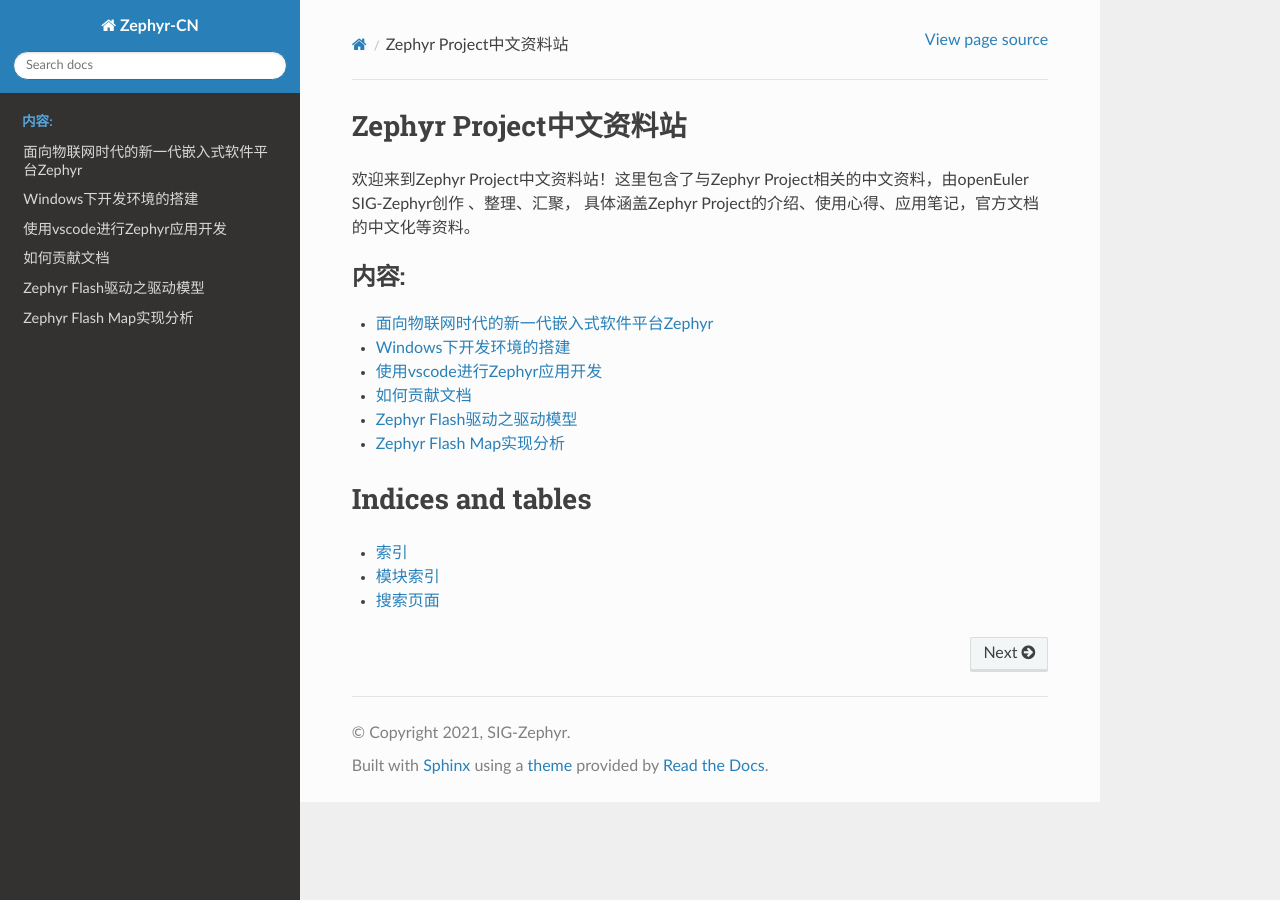
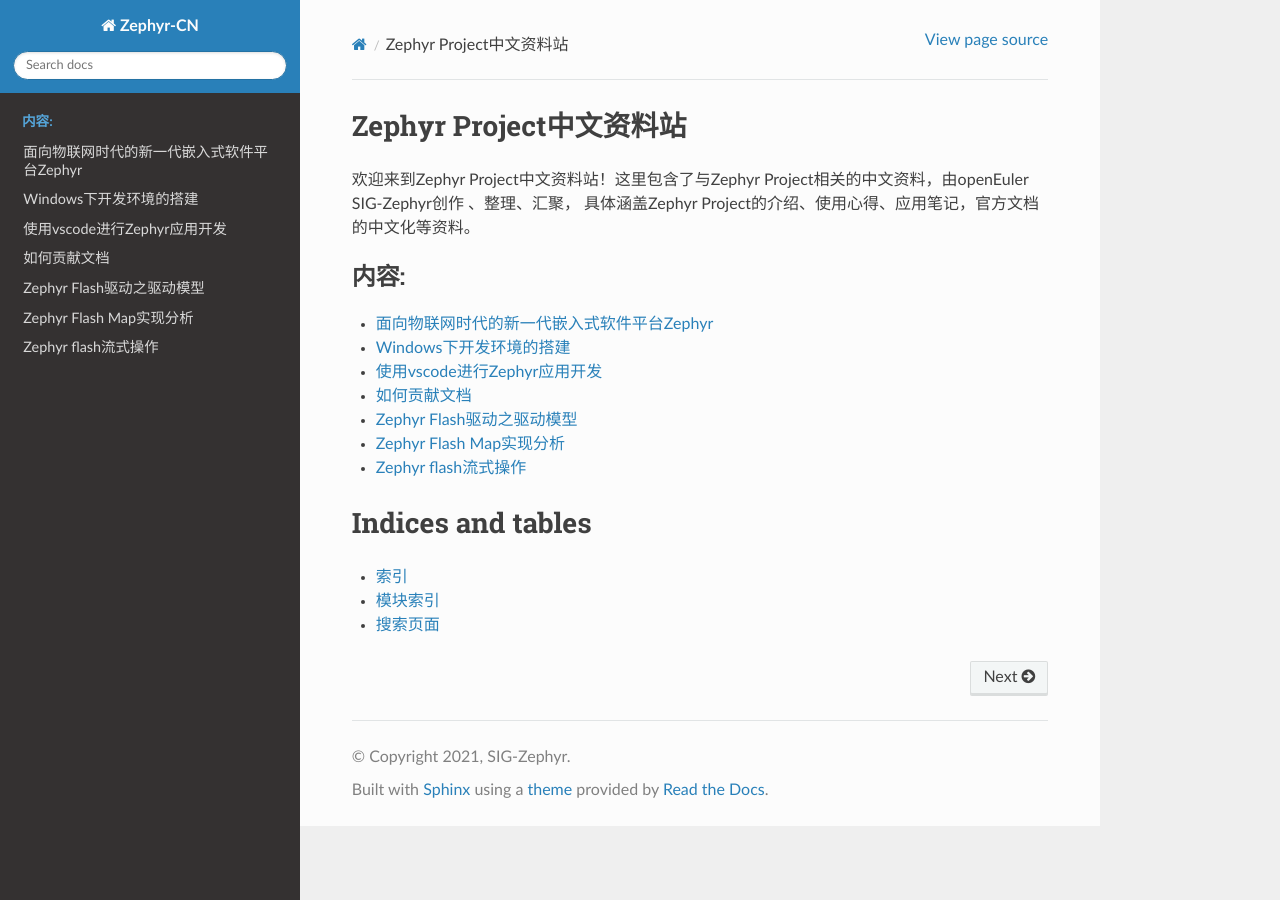
Before and after one commit to openeuler-mirror/zephyr-cn, a Sphinx documentation site: the page built from doc/source/index.rst, in a window 1280 px wide. Built offline with Sphinx 7.4.7 and the Read the Docs theme 2.0.0, drawn with Linux system fonts in a browser that asks for light colours; part of the change alters nothing that is shown.

Commit message:
doc: flash stream
Analysis of the implementation mechanism of flash stream.

Signed-off-by: Frank Li <lgl88911@163.com>

```diff
--- /dev/null
+++ b/doc/source/develop/subsys/storage/flash_stream.rst
@@ -0,0 +1,582 @@
+.. _develop_subsys_storage_flash_stream:
+
+Zephyr flash流式操作
+#########################
+
+本文分析Zephyr的flash流式操作如何实现。
+
+概述
+=====
+
+Flash在写入前必须擦除，擦除有page的限制，写入根据设备的不同可能会有对齐的限制。由于其操作的特殊性Flash无法直接接受流式数据的写入(连续的大小不定的数据)，为应对该情况Zephyr对flash驱动进行了封装提供stream_flash，用于支持流式数据的写入。
+stream_flash模块的特性如下：
+
+* 提供缓存，将流式数据收集到指定量后再写入到Flash
+* 支持缓存回读
+* 支持断电恢复机制
+
+stream_flash最典型的应用就是DFU升级，在Zephyr中DFU升级和coredump写入flash都使用了stream_flash。
+
+API
+====
+
+API说明
+~~~~~~~
+
+flash_stream的API声明在\ ``include/storage/stream_flash.h``\中，这里做注释说明
+
+.. code:: c
+
+    /**
+    * @brief 初始化flash_stream.
+    *
+    * @param ctx flash_stream的上下文，相关的管理数据都保存在其中
+    * @param fdev flash_stream使用的flash设备，流式数据将写入该设备
+    * @param buf flash_stream使用的缓存，写入的流式数据将先保存到该缓存
+    * @param buf_len 缓存大小，不能大于flash page尺寸，并按照flash的最小可写单位write-block-size对齐。
+    * @param offset flash设备中的偏移地址
+    * @param size 最大可写入量。当设置为0时表示可以从offset开始一直写到flash末尾
+    * @param cb 每次flash写操作完成后就会调用这个回调
+    *
+    * @return 0为成功，负数为失败
+    */
+    int stream_flash_init(struct stream_flash_ctx *ctx, const struct device *fdev,
+                uint8_t *buf, size_t buf_len, size_t offset, size_t size,
+                stream_flash_callback_t cb);
+
+    /**
+    * @brief  写入数据到flash stream
+    *
+    * @param ctx flash_stream的上下文
+    * @param data 写入数据指针
+    * @param len 写入数据长度
+    * @param flush 最后一笔写入时使用true强制写入到flash内，当为false时只有在stream_flash满时才会写flash
+    *
+    * @return 0为成功，负数为失败
+    */
+    int stream_flash_buffered_write(struct stream_flash_ctx *ctx, const uint8_t *data,
+                    size_t len, bool flush);
+
+    /**
+    * @brief 获取目前有多少数据被写入到flash.
+    *
+    * @param ctx flash_stream的上下文
+    *
+    * @return 已写入到flash的数据长度.
+    */
+    size_t stream_flash_bytes_written(struct stream_flash_ctx *ctx);
+
+
+在配置`CONFIG_STREAM_FLASH_ERASE=y`的情况下提供擦除API
+
+.. code:: c
+
+    /**
+    * @brief 擦除flash页
+    *
+    * @param ctx flash_stream的上下文
+    * @param off 擦除off所在页面
+    *
+    * @return 0为成功，负数为失败
+    */
+    int stream_flash_erase_page(struct stream_flash_ctx *ctx, off_t off);
+
+
+在配置`CONFIG_STREAM_FLASH_PROGRESS=y`的情况下提供恢复机制API
+
+.. code:: c
+
+    /**
+    * @brief 加载上一次保存的写入进度到flash_stream上下文中
+    *
+    * @param ctx flash_stream的上下文
+    * @param settings_key setting模块中标识进度的key
+    *
+    * @return 0为成功，负数为失败
+    */
+    int stream_flash_progress_load(struct stream_flash_ctx *ctx,
+                    const char *settings_key);
+
+    /**
+    * @brief 保存当前flash_stream的写进度 .
+    *
+    * @param ctx flash_stream的上下文
+    * @param settings_key setting模块中标识进度的key
+    *
+    * @return 0为成功，负数为失败
+    */
+    int stream_flash_progress_save(struct stream_flash_ctx *ctx,
+                    const char *settings_key);
+
+    /**
+    * @brief 清除flash_stream保存的进度.
+    *
+    * @param ctx flash_stream的上下文
+    * @param settings_key setting模块中标识进度的key
+    *
+    * @return 0为成功，负数为失败
+    */
+    int stream_flash_progress_clear(struct stream_flash_ctx *ctx,
+                    const char *settings_key);
+
+
+使用示例
+~~~~~~~~
+
+这里做简单的使用示例如下注释，当不需要做断电恢复时，移除\ ``stream_flash_progress_xxx``\相关流程即可
+
+.. code:: c
+
+    #define STREAM_FLASH_KEY    "prop/stream_flash_key"
+
+    struct stream_flash_ctx stream_flash;
+
+    int data_verify(uint8_t *buf, size_t len, size_t offset)
+    {
+        //校验回读数据
+        ...
+
+        //通知显示当前下载进度last_writed
+        size_t last_writed = stream_flash_bytes_written()
+        ....
+
+        //保存当前下载进度
+        stream_flash_progress_save(&stream_flash, STREAM_FLASH_KEY);
+
+        //返回0表示校验通过
+        return 0;
+    }
+
+    void download_task(void)
+    {
+        const struct device *fdev = device_get_binding(FLASH_NAME);
+        uint_t buf[64*1024];
+
+        //设用FLASH_NAME设备
+        //缓存为buf，大小为64K
+        //stream_flash，位于flash的0x100000处，大小为3M
+        int stream_flash_init(&stream_flash, fdev,
+                                buf, sizeof(buf), 0x100000, 3*1024*1024,
+                                data_verify);
+
+        //加载上次位置
+        stream_flash_progress_load(&stream_flash, STREAM_FLASH_KEY);
+
+        //读取上次写入的位置，通知从该处下载数据
+        size_t last_writed = stream_flash_bytes_written()
+        .... nodify(last_writed)
+
+        while(1){
+            uint8 rev_buf[32];
+            size_t rev_len;
+            //接收数据
+            int finish = revice(rev_buf, &rev_len);
+
+            if(finish){
+                //下载完所有数据成做flush写
+                stream_flash_buffered_write(&stream_flash, rev_buf, rev_len, true);
+                //清除下载进度，退出下载
+                stream_flash_progress_clear(&stream_flash, STREAM_FLASH_KEY);
+                break;
+            }else{
+                //写入当前下载数据，继续下载
+                stream_flash_buffered_write(&stream_flash, rev_buf, rev_len, false);
+            }
+        }
+    }
+
+
+
+实现分析
+========
+
+stream flash实现的核心就是将数据缓存到buffer中，当buffer满后一次性写入到flash。通过\ ``struct stream_flash_ctx``\进行管理
+
+.. code:: c
+
+    struct stream_flash_ctx {
+        uint8_t *buf; //写缓存，写入数据时先保存在该buffer中
+        size_t buf_len; //写缓存的长度
+        size_t buf_bytes; //写缓存中有效数据的长度
+        const struct device *fdev; //stream_flash操控的flash device，数据实际要被写入到该flash设备上
+        size_t bytes_written; //总计写了多少数据到flash
+        size_t offset; //stream_flash从flash内该偏移地址开始使用
+        size_t available; //flash内还剩多少区域可以被stream_flash使用
+        stream_flash_callback_t callback; //每写一次flash，调用一次该callback
+    #ifdef CONFIG_STREAM_FLASH_ERASE
+        off_t last_erased_page_start_offset; //上一次擦除flash page所在的地址
+    #endif
+    };
+
+各字段图示如下，后面的分析可以参考该图进行理解
+
+.. image:: ../../../images/develop/subsys/storage/stream_flash.png
+
+初始化
+~~~~~~
+
+stream flash初始化主要完成：对setting系统的初始化用于存储下载进度，完成对\ ``struct stream_flash_ctx``\的初始化赋值。
+
+.. code:: c
+
+    int stream_flash_init(struct stream_flash_ctx *ctx, const struct device *fdev,
+                uint8_t *buf, size_t buf_len, size_t offset, size_t size,
+                stream_flash_callback_t cb)
+    {
+        if (!ctx || !fdev || !buf) {
+            return -EFAULT;
+        }
+
+    //初始化setting子系统，为存储下载进度做准备
+    #ifdef CONFIG_STREAM_FLASH_PROGRESS
+        int rc = settings_subsys_init();
+
+        if (rc != 0) {
+            LOG_ERR("Error %d initializing settings subsystem", rc);
+            return rc;
+        }
+    #endif
+
+        struct _inspect_flash inspect_flash_ctx = {
+            .buf_len = buf_len,
+            .total_size = 0
+        };
+
+        //缓存的长度必须与write-block-size对齐
+        if (buf_len % flash_get_write_block_size(fdev)) {
+            LOG_ERR("Buffer size is not aligned to minimal write-block-size");
+            return -EFAULT;
+        }
+
+        //遍历flash的页，计算flash的大小
+        flash_page_foreach(fdev, find_flash_total_size, &inspect_flash_ctx);
+
+        /* The flash size counted should never be equal zero */
+        if (inspect_flash_ctx.total_size == 0) {
+            return -EFAULT;
+        }
+
+        //检查stream_flash使用的范围是否在flash内
+        if ((offset + size) > inspect_flash_ctx.total_size ||
+            offset % flash_get_write_block_size(fdev)) {
+            LOG_ERR("Incorrect parameter");
+            return -EFAULT;
+        }
+
+        //初始化flash_stream管理上下文
+        ctx->fdev = fdev;
+        ctx->buf = buf;
+        ctx->buf_len = buf_len;
+        ctx->bytes_written = 0;
+        ctx->buf_bytes = 0U;
+        ctx->offset = offset;
+        //计算flash_stream实际可使用的flash空间，size为0时，就是从offset开始到flash结束的长度
+        ctx->available = (size == 0 ? inspect_flash_ctx.total_size - offset :
+                        size);
+        ctx->callback = cb;
+
+    #ifdef CONFIG_STREAM_FLASH_ERASE
+        ctx->last_erased_page_start_offset = -1;
+    #endif
+
+        return 0;
+    }
+
+
+写入
+~~~~
+
+.. code:: c
+
+    int stream_flash_buffered_write(struct stream_flash_ctx *ctx, const uint8_t *data,
+                    size_t len, bool flush)
+    {
+        int processed = 0;
+        int rc = 0;
+        int buf_empty_bytes;
+
+        if (!ctx) {
+            return -EFAULT;
+        }
+
+        //计算flash内剩余的空间是否能容纳还没写入的数据总长度
+        if (ctx->bytes_written + ctx->buf_bytes + len > ctx->available) {
+            return -ENOMEM;
+        }
+
+        //写入flash_stream数据比缓存空间大时，先将缓存空间填满，再写入到flash
+        while ((len - processed) >=
+            (buf_empty_bytes = ctx->buf_len - ctx->buf_bytes)) {
+            //填满缓存空间
+            memcpy(ctx->buf + ctx->buf_bytes, data + processed,
+                buf_empty_bytes);
+
+            //将缓存空间数据写到flash
+            ctx->buf_bytes = ctx->buf_len;
+            rc = flash_sync(ctx);
+
+            if (rc != 0) {
+                return rc;
+            }
+
+            processed += buf_empty_bytes;
+        }
+
+        //剩余的数据不足以填满缓存空间的，就保留在缓存空间
+        if (processed < len) {
+            memcpy(ctx->buf + ctx->buf_bytes,
+                data + processed, len - processed);
+            ctx->buf_bytes += len - processed;
+        }
+
+        //如果指定flush，无论缓存空间剩多少都一次性写入到flash中
+        if (flush && ctx->buf_bytes > 0) {
+            rc = flash_sync(ctx);
+        }
+
+        return rc;
+    }
+
+
+flash写入流程，由于缓存的大小小于页，因此写入可以直接以页来操作
+
+.. code:: c
+
+    static int flash_sync(struct stream_flash_ctx *ctx)
+    {
+        int rc = 0;
+        //计算flash内写入地址
+        size_t write_addr = ctx->offset + ctx->bytes_written;
+        size_t buf_bytes_aligned;
+        size_t fill_length;
+        uint8_t filler;
+
+
+        if (ctx->buf_bytes == 0) {
+            return 0;
+        }
+
+        //擦除页，页所在位置由写入数据最后一byte位置计算而得
+        if (IS_ENABLED(CONFIG_STREAM_FLASH_ERASE)) {
+
+            rc = stream_flash_erase_page(ctx,
+                            write_addr + ctx->buf_bytes - 1);
+            if (rc < 0) {
+                LOG_ERR("stream_flash_erase_page err %d offset=0x%08zx",
+                    rc, write_addr);
+                return rc;
+            }
+        }
+
+        //写入的数据不能和write-block-size对齐时，未对齐部分填入擦除flash后的值，通常时0xff
+        //该操作只会在最后一笔数据flush发生
+        fill_length = flash_get_write_block_size(ctx->fdev);
+        if (ctx->buf_bytes % fill_length) {
+            fill_length -= ctx->buf_bytes % fill_length;
+            filler = flash_get_parameters(ctx->fdev)->erase_value;      //获取擦除flash后的值，通常是0xff
+
+            memset(ctx->buf + ctx->buf_bytes, filler, fill_length);
+        } else {
+            fill_length = 0;
+        }
+
+        //写入flash
+        buf_bytes_aligned = ctx->buf_bytes + fill_length;
+        rc = flash_write(ctx->fdev, write_addr, ctx->buf, buf_bytes_aligned);
+
+        if (rc != 0) {
+            LOG_ERR("flash_write error %d offset=0x%08zx", rc,
+                write_addr);
+            return rc;
+        }
+
+        if (ctx->callback) {
+            /* Invert to ensure that caller is able to discover a faulty
+            * flash_read() even if no error code is returned.
+            */
+            for (int i = 0; i < ctx->buf_bytes; i++) {
+                ctx->buf[i] = ~ctx->buf[i];
+            }
+
+            rc = flash_read(ctx->fdev, write_addr, ctx->buf,
+                    ctx->buf_bytes);
+            if (rc != 0) {
+                LOG_ERR("flash read failed: %d", rc);
+                return rc;
+            }
+
+            rc = ctx->callback(ctx->buf, ctx->buf_bytes, write_addr);
+            if (rc != 0) {
+                LOG_ERR("callback failed: %d", rc);
+                return rc;
+            }
+        }
+
+        ctx->bytes_written += ctx->buf_bytes;
+        ctx->buf_bytes = 0U;
+
+        return rc;
+    }
+
+
+上面你可能会发现，无论缓存是多大，即使小于一个page都会被执行\ ``stream_flash_erase_page``\，这会不会导致前面写入在同一页得数据被擦除呢? 我们来看一下其实现
+
+.. code:: c
+
+    int stream_flash_erase_page(struct stream_flash_ctx *ctx, off_t off)
+    {
+        int rc;
+        struct flash_pages_info page;
+
+        //找到要擦除的页
+        rc = flash_get_page_info_by_offs(ctx->fdev, off, &page);
+        if (rc != 0) {
+            LOG_ERR("Error %d while getting page info", rc);
+            return rc;
+        }
+
+        //如果该页的地址和上一次擦除的一致，就不再执行擦除，从而避免丢失
+        if (ctx->last_erased_page_start_offset == page.start_offset) {
+            return 0;
+        }
+
+        LOG_DBG("Erasing page at offset 0x%08lx", (long)page.start_offset);
+        //执行擦除
+        rc = flash_erase(ctx->fdev, page.start_offset, page.size);
+
+        if (rc != 0) {
+            LOG_ERR("Error %d while erasing page", rc);
+        } else {
+            //更新上一次擦除地址
+            ctx->last_erased_page_start_offset = page.start_offset;
+        }
+
+        return rc;
+    }
+
+
+恢复机制实现
+~~~~~~~~~~~~
+
+恢复机制使用setting模块存储和改写\ ``struct stream_flash_ctx``\中的\ ``bytes_written``\字段完成，setting是一个可读写模块后端可以对接nvs或者文件等，这里不做展开说明，只用指定setting以key+value的map形式保存即可。
+
+.. code:: c
+
+    int stream_flash_progress_save(struct stream_flash_ctx *ctx,
+                    const char *settings_key)
+    {
+        if (!ctx || !settings_key) {
+            return -EFAULT;
+        }
+        //将bytes_written写入到setting中
+        int rc = settings_save_one(settings_key,
+                    &ctx->bytes_written,
+                    sizeof(ctx->bytes_written));
+
+        if (rc != 0) {
+            LOG_ERR("Error %d while storing progress for \"%s\"",
+                rc, settings_key);
+        }
+
+        return rc;
+    }
+
+
+    int stream_flash_progress_load(struct stream_flash_ctx *ctx,
+                    const char *settings_key)
+    {
+        if (!ctx || !settings_key) {
+            return -EFAULT;
+        }
+
+        //在回调settings_direct_loader中对cts中的bytes_written进行更新
+        int rc = settings_load_subtree_direct(settings_key,
+                            settings_direct_loader,
+                            (void *) ctx);
+
+        if (rc != 0) {
+            LOG_ERR("Error %d while loading progress for \"%s\"",
+                rc, settings_key);
+        }
+
+        return rc;
+    }
+
+    static int settings_direct_loader(const char *key, size_t len,
+                    settings_read_cb read_cb, void *cb_arg,
+                    void *param)
+    {
+        struct stream_flash_ctx *ctx = (struct stream_flash_ctx *) param;
+
+        //查找满足条件的key
+        if (settings_name_next(key, NULL) == 0) {
+            size_t bytes_written = 0;
+
+            //通过setting的callback和key读出bytes_written
+            ssize_t len = read_cb(cb_arg, &bytes_written,
+                        sizeof(bytes_written));
+
+            //判断读出的长度是否合法
+            if (len != sizeof(ctx->bytes_written)) {
+                LOG_ERR("Unable to read bytes_written from storage");
+                return len;
+            }
+
+            //更新ctx中的bytes_written
+            if (bytes_written >= ctx->bytes_written) {
+                ctx->bytes_written = bytes_written;
+            } else {
+                LOG_WRN("Loaded outdated bytes_written %zu < %zu",
+                    bytes_written, ctx->bytes_written);
+                return 0;
+            }
+
+            //更新last_erased_page_start_offset
+    #ifdef CONFIG_STREAM_FLASH_ERASE
+            int rc;
+            struct flash_pages_info page;
+            off_t offset = (off_t) (ctx->offset + ctx->bytes_written) - 1;
+
+            /* Update the last erased page to avoid deleting already
+            * written data.
+            */
+            if (ctx->bytes_written > 0) {
+                rc = flash_get_page_info_by_offs(ctx->fdev, offset,
+                                &page);
+                if (rc != 0) {
+                    LOG_ERR("Error %d while getting page info", rc);
+                    return rc;
+                }
+                ctx->last_erased_page_start_offset = page.start_offset;
+            } else {
+                ctx->last_erased_page_start_offset = -1;
+            }
+    #endif /* CONFIG_STREAM_FLASH_ERASE */
+        }
+
+        return 0;
+    }
+
+
+    int stream_flash_progress_clear(struct stream_flash_ctx *ctx,
+                    const char *settings_key)
+    {
+        if (!ctx || !settings_key) {
+            return -EFAULT;
+        }
+        //删除存储的进度
+        int rc = settings_delete(settings_key);
+
+        if (rc != 0) {
+            LOG_ERR("Error %d while deleting progress for \"%s\"",
+                rc, settings_key);
+        }
+
+        return rc;
+    }
+
+
+参考
+====
+
+https://docs.zephyrproject.org/latest/reference/storage/stream/stream_flash.html
--- a/doc/source/index.rst
+++ b/doc/source/index.rst
@@ -20,7 +20,7 @@ Zephyr Project中文资料站
    develop/write_doc.rst
    develop/driver/flash_introduction.rst
    develop/subsys/storage/flash_map.rst
-
+   develop/subsys/storage/flash_stream.rst
 
 
 
```
Also changed, not shown: doc/source/images/develop/subsys/storage/stream_flash.png (added).
